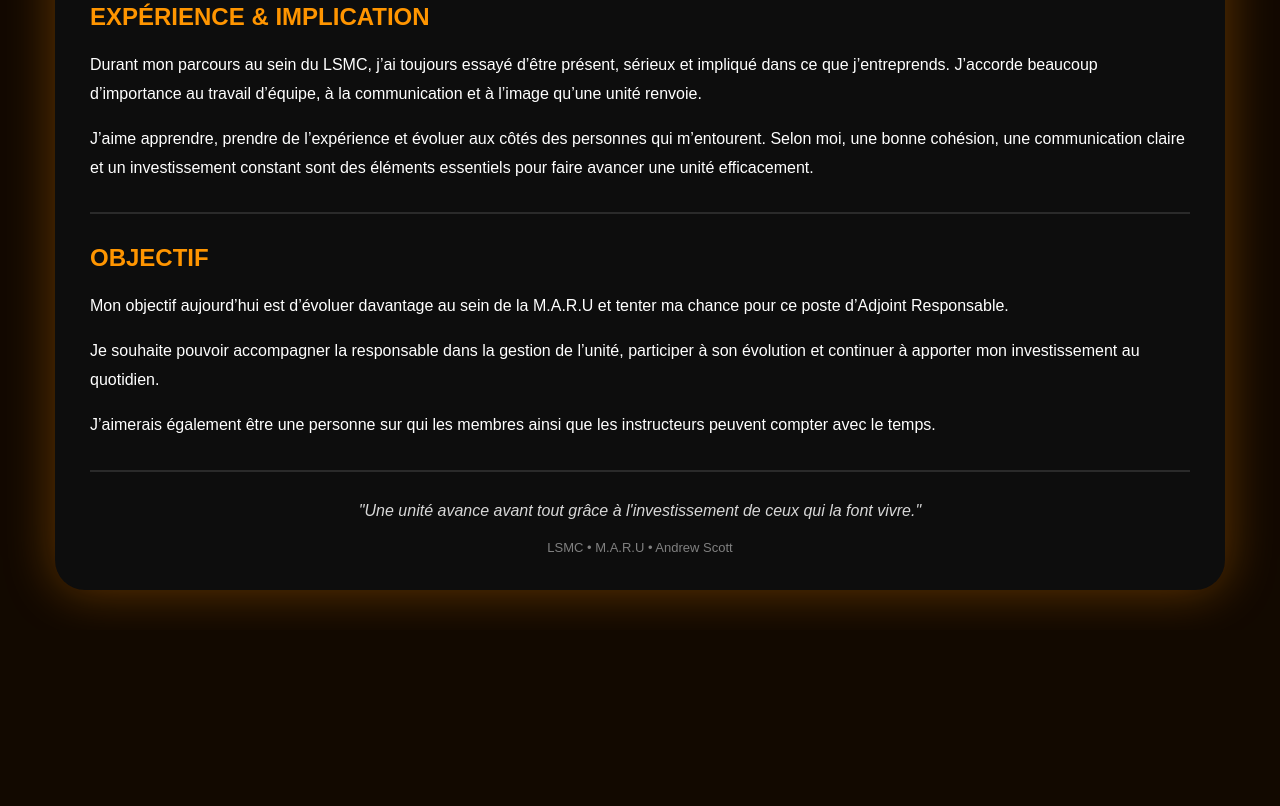
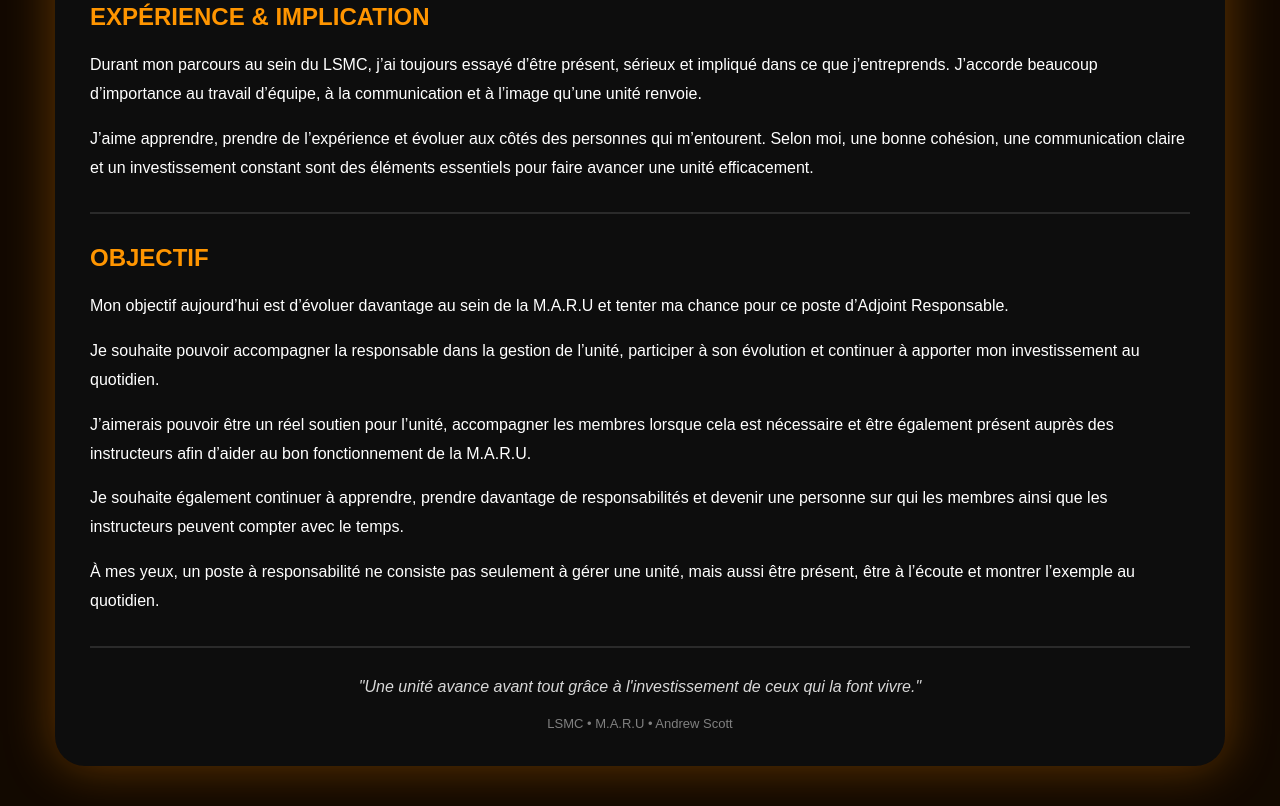
Before and after one commit to Hydrox347/Candidature---Responsable-adj.-MARU, a plain HTML site: page index.html in a window 1280 px wide. Shown: the part 1746-2552 px from the top of the page. Before the commit the page ends 2376 px from the top, so only its background shows below. Drawn offline with Linux system fonts and the light colour scheme.

Commit message:
Update index.html

```diff
--- a/index.html
+++ b/index.html
@@ -224,7 +224,15 @@ Je souhaite pouvoir accompagner la responsable dans la gestion de l’unité, pa
 </p>
 
 <p>
-J’aimerais également être une personne sur qui les membres ainsi que les instructeurs peuvent compter avec le temps.
+J’aimerais pouvoir être un réel soutien pour l’unité, accompagner les membres lorsque cela est nécessaire et être également présent auprès des instructeurs afin d’aider au bon fonctionnement de la M.A.R.U.
+</p>
+
+<p>
+Je souhaite également continuer à apprendre, prendre davantage de responsabilités et devenir une personne sur qui les membres ainsi que les instructeurs peuvent compter avec le temps.
+</p>
+
+<p>
+À mes yeux, un poste à responsabilité ne consiste pas seulement à gérer une unité, mais aussi être présent, être à l’écoute et montrer l’exemple au quotidien.
 </p>
 
 <hr>
```
